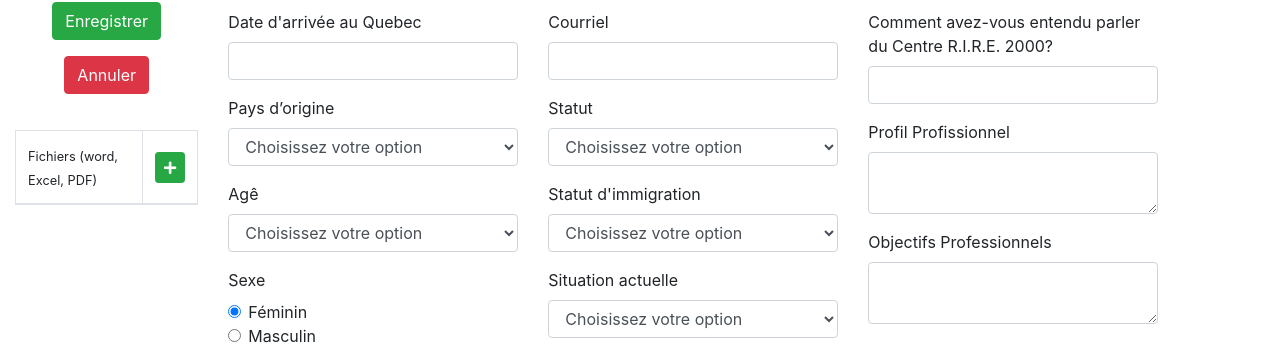
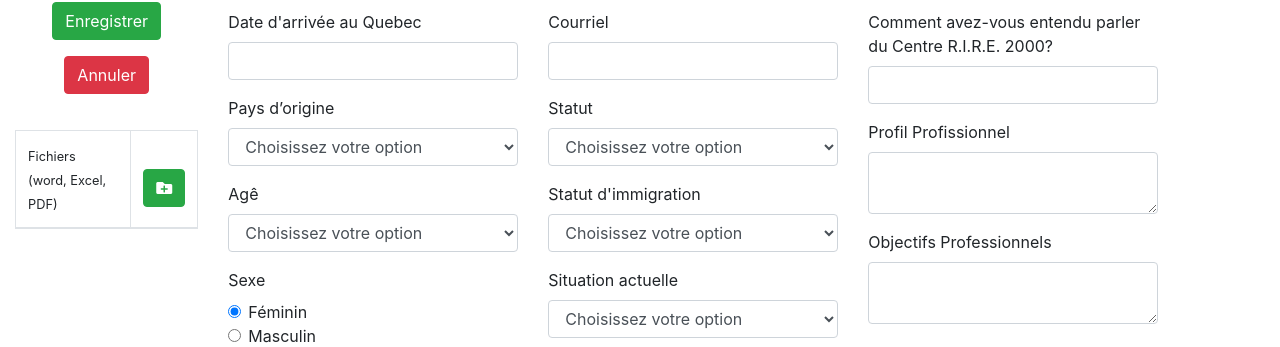
Before and after one commit to wbenfatto/centre-rire-2000, a PHP site: page /client-create.php in a window 1280 px wide. Shown: the part 398-745 px from the top of the page. Run offline with PHP 8.4, Linux system fonts and the light colour scheme; lists and menus that the app fills with data are empty; some libraries are stand-ins or nearby versions.

Commit message:
installation guide

```diff
--- a/client-create.php
+++ b/client-create.php
@@ -49,10 +49,10 @@
                             <table class="table table-bordered table-striped">
                                 <thead>
                                 <tr>
-                                    <th><small>Fichiers (word, Excel, PDF)</small></th>
+                                    <th><small>Fichiers <br>(word, Excel, PDF)</small></th>
                                     <th class="col-btn">
-                                        <label for="files" class="btn btn-success btn-sm"><i
-                                                    class="fas fa-plus"></i></label>
+                                        <label for="files" class="btn btn-success btn-xs"><i
+                                                    class="fas fa-folder-plus"></i></label>
                                         <input type="file" id="files" style="display: none">
                                     </th>
                                 </tr>
--- a/index.php
+++ b/index.php
@@ -1,4 +1,4 @@
 <?php require_once 'parts/header.php'; ?>
-
+<?php header('Location: /clients.php'); ?>
 
 <?php require_once 'parts/footer.php' ?>
```
Also changed, not shown: client.php (+5 -4 lines), README.md.
